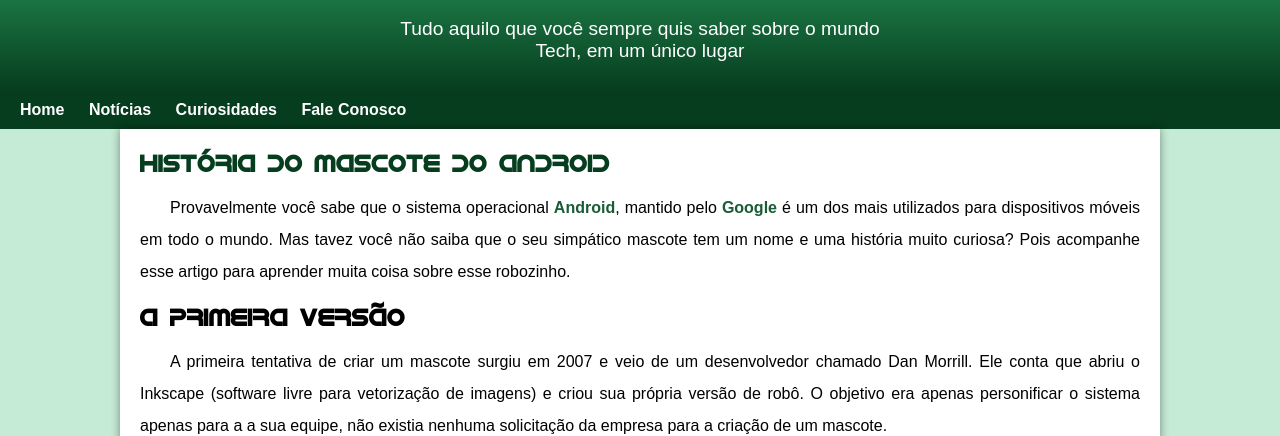
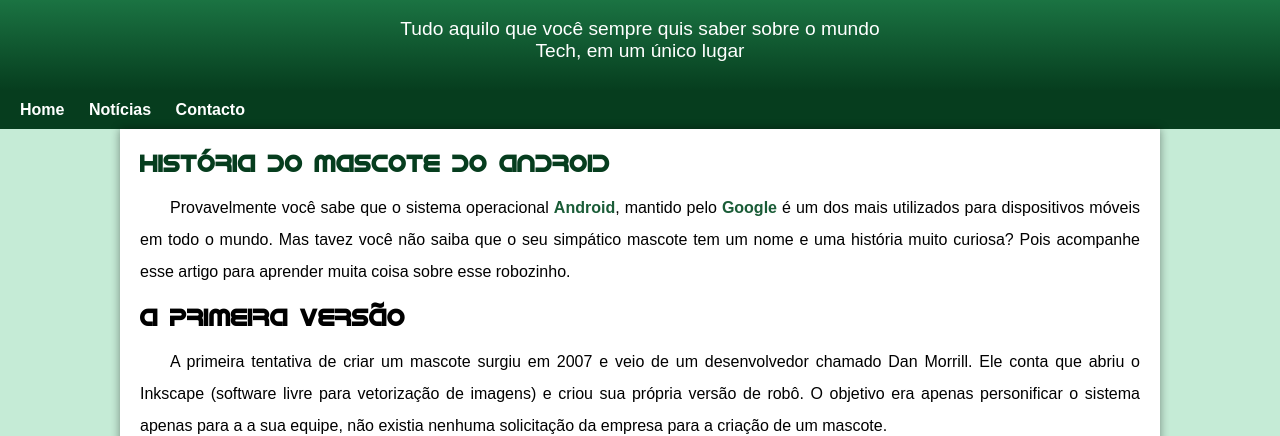
Before and after one commit to Adilson-Grego/projecto-android, a plain HTML site: page index.html in a window 1280 px wide. Shown: the part 89-525 px from the top of the page. Drawn offline with Linux system fonts and the light colour scheme.

Commit message:
atualizando

```diff
--- a/index.html
+++ b/index.html
@@ -17,8 +17,7 @@
     <nav>
         <a href="">Home</a>
         <a href="">Notícias</a>
-        <a href="">Curiosidades</a>
-        <a href="">Fale Conosco</a>
+        <a href="">Contacto</a>
     </nav>
 
     <main>
```
Also changed, not shown: 1 other file.
